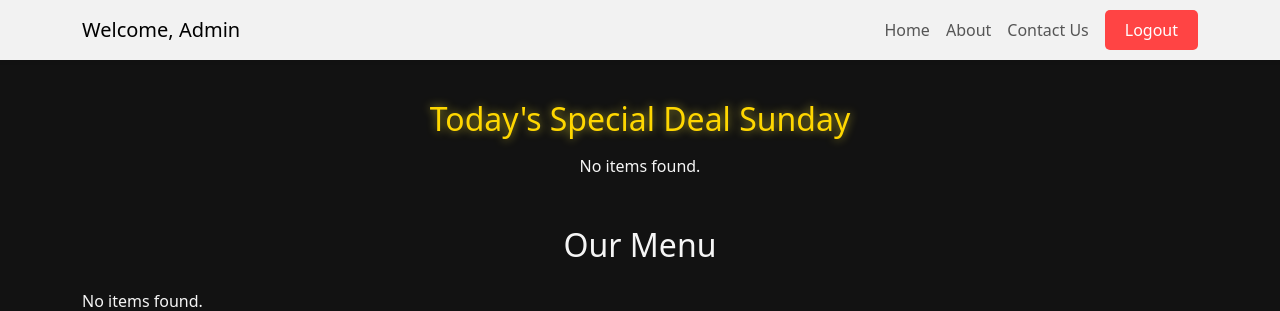
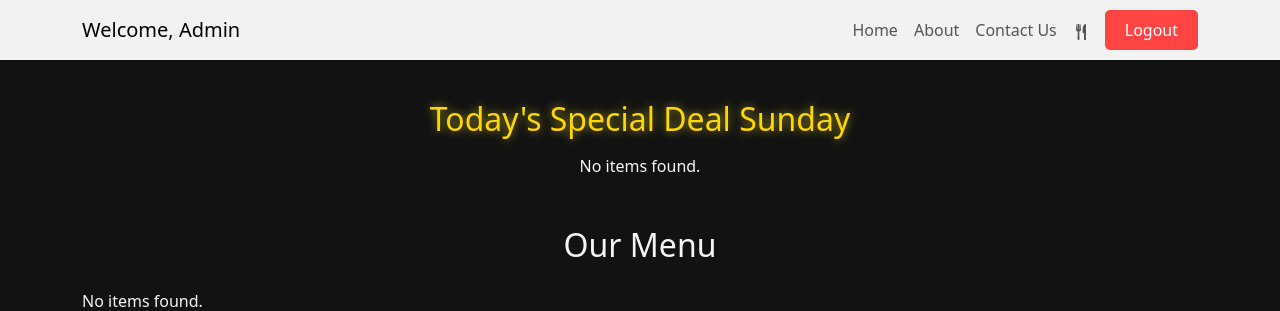
Before and after one commit to abhayjajodia87-lab/food_order_kyabaat, a Flask app: page /menu in a window 1280 px wide. Shown: the top 311 px of the page. Run offline with Flask 3, Linux system fonts and the light colour scheme; the visitor is signed in with stand-in values (Sample User, id 1); data that the repository does not hold is empty; some libraries are stand-ins or nearby versions.

Commit message:
Add files via upload

```diff
--- a/templates/dashboard.html
+++ b/templates/dashboard.html
@@ -7,6 +7,8 @@
         <title>Dashboard</title>
     <link href="https://cdn.jsdelivr.net/npm/bootstrap@5.3.2/dist/css/bootstrap.min.css" rel="stylesheet">
     <link href="../static/css/dashboard.css" rel="stylesheet">
+    <link rel="stylesheet" href="path/to/font-awesome/css/font-awesome.min.css">
+
     {% block extra_head %}{% endblock %}
         <style>
 
@@ -25,8 +27,13 @@
             <div class="collapse navbar-collapse" id="navbarNav">
                 <ul class="navbar-nav ms-auto align-items-center">
                     <li class="nav-item"><a class="nav-link" href="/dashboard">Home</a></li>
-                    <li class="nav-item"><a class="nav-link" href="/about">About</a></li>
-                    <li class="nav-item"><a class="nav-link" href="/contactus">Contact Us</a></li>
+                    <li class="nav-item"><a class="nav-link" href="/about">About</a></li> <li class="nav-item"><a class="nav-link" href="/contactus">Contact Us</a></li>
+                    <li class="nav-item"><a class="nav-link" href="/cart">
+                        <svg xmlns="http://www.w3.org/2000/svg" width="16" height="16" fill="currentColor" class="bi bi-fork-knife" viewBox="0 0 16 16">
+  <path d="M13 .5c0-.276-.226-.506-.498-.465-1.703.257-2.94 2.012-3 8.462a.5.5 0 0 0 .498.5c.56.01 1 .13 1 1.003v5.5a.5.5 0 0 0 .5.5h1a.5.5 0 0 0 .5-.5zM4.25 0a.25.25 0 0 1 .25.25v5.122a.128.128 0 0 0 .256.006l.233-5.14A.25.25 0 0 1 5.24 0h.522a.25.25 0 0 1 .25.238l.233 5.14a.128.128 0 0 0 .256-.006V.25A.25.25 0 0 1 6.75 0h.29a.5.5 0 0 1 .498.458l.423 5.07a1.69 1.69 0 0 1-1.059 1.711l-.053.022a.92.92 0 0 0-.58.884L6.47 15a.971.971 0 1 1-1.942 0l.202-6.855a.92.92 0 0 0-.58-.884l-.053-.022a1.69 1.69 0 0 1-1.059-1.712L3.462.458A.5.5 0 0 1 3.96 0z"/>
+</svg>
+                    </a></i>
+</a></li>
                     <li class="nav-item">
                         <button onclick="logout()" class="logout-btn ms-2">Logout</button>
                     </li>
```
